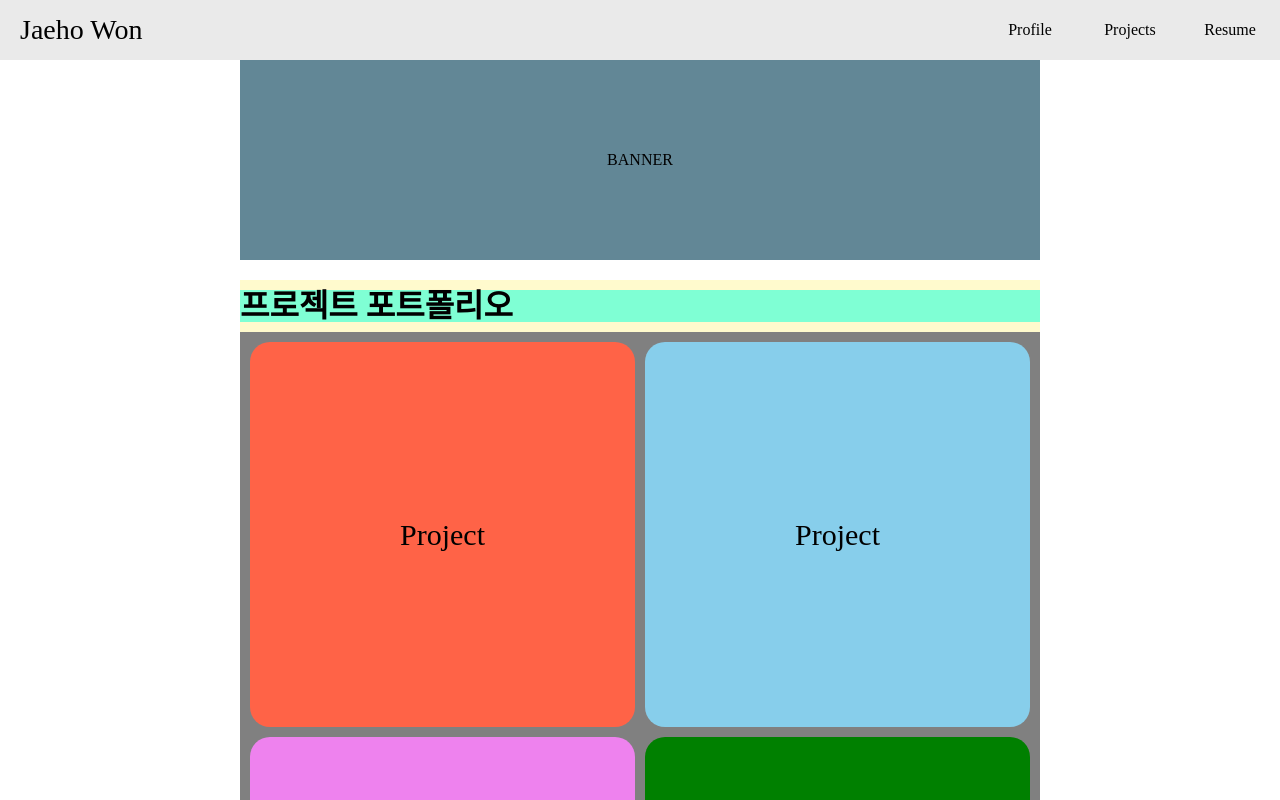
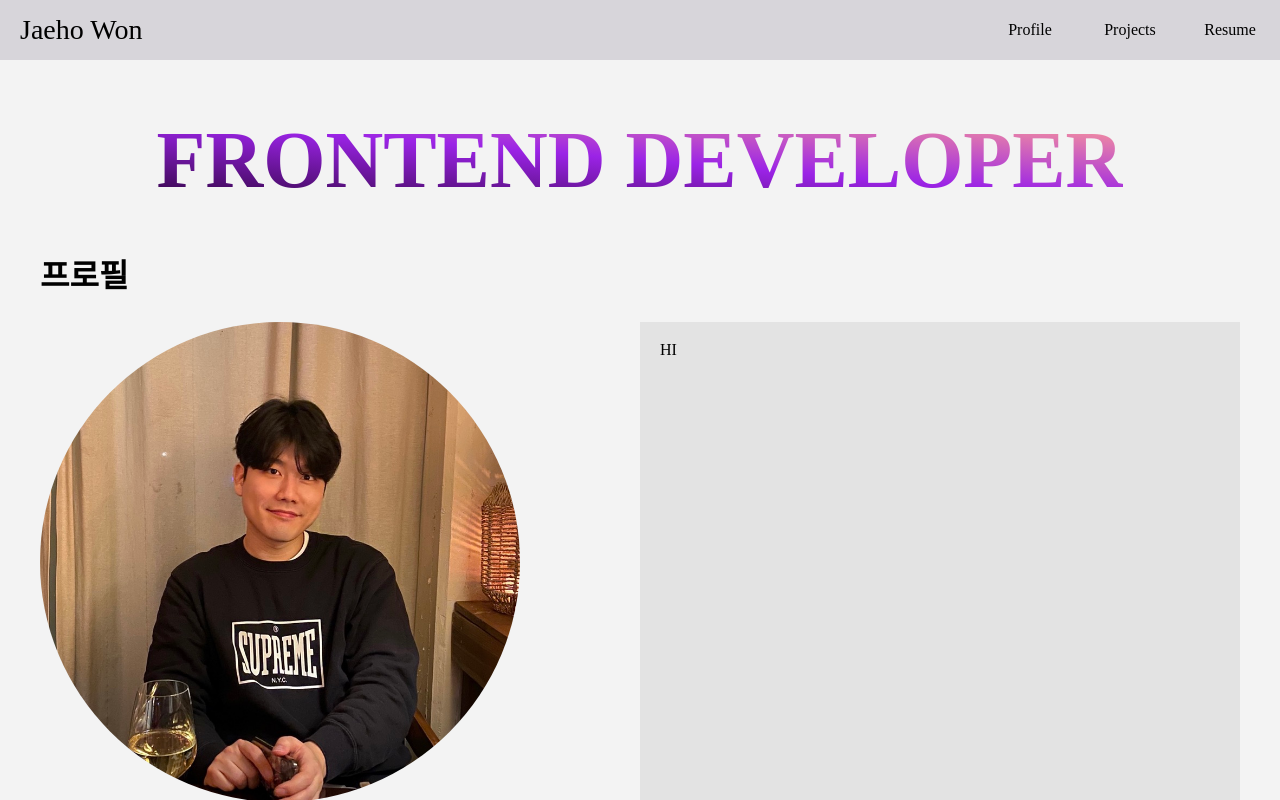
Before and after one commit to wonjh07/portfolio, a React (Vite) app: page / in a window 1280 px wide. Shown: the top 800 px of the page. Built offline with nearby package versions, Linux system fonts and the light colour scheme; a web font is replaced by a local one.

Commit message:
profile 추가

```diff
--- a/src/components/Banner.tsx
+++ b/src/components/Banner.tsx
@@ -3,7 +3,9 @@ import styled from 'styled-components';
 function Banner() {
   return (
     <>
-      <Container>BANNER</Container>
+      <Container>
+        <Text>FRONTEND DEVELOPER</Text>
+      </Container>
     </>
   );
 }
@@ -11,13 +13,20 @@ function Banner() {
 export default Banner;
 
 const Container = styled.div`
-  width: 800px;
+  width: 1200px;
   height: 200px;
-  background-color: #628796;
   box-sizing: border-box;
   display: flex;
   flex-direction: column;
   align-items: center;
   justify-content: center;
-  margin-bottom: 20px;
 `;
+
+const Text = styled.p`
+  font-family: 'Samsung Gothic';
+  font-size: 80px;
+  font-weight: bold;
+  background: linear-gradient(to right top, #330646, #9b23e6, #ff9e96);
+  color: transparent;
+  -webkit-background-clip: text;
+`;
--- a/src/components/Header.tsx
+++ b/src/components/Header.tsx
@@ -20,7 +20,7 @@ export default Header;
 const Container = styled.div`
   width: 100%;
   height: 60px;
-  background-color: #eaeaea;
+  background-color: #d7d5da;
   box-sizing: border-box;
   display: flex;
   flex-direction: row;
--- a/src/components/Home.tsx
+++ b/src/components/Home.tsx
@@ -2,6 +2,7 @@ import styled from 'styled-components';
 import Header from './Header';
 import ProjectBox from './ProjectBox';
 import Banner from './Banner';
+import Profile from './Profile';
 
 function Home() {
   return (
@@ -9,7 +10,9 @@ function Home() {
       <Container>
         <Header />
         <Banner />
+        <Profile />
         <ProjectBox />
+        <Footer />
       </Container>
     </>
   );
@@ -19,10 +22,18 @@ export default Home;
 
 const Container = styled.div`
   width: 100%;
-  min-width: 742px;
+  height: 100%;
+  min-width: 1200px;
   box-sizing: border-box;
   display: flex;
   flex-direction: column;
   align-items: center;
   justify-content: start;
+  user-select: none;
+  background-color: #f3f3f3;
 `;
+
+const Footer = styled.div`
+  width: 100%;
+  height: 200px;
+`;
--- /dev/null
+++ b/src/components/Profile.tsx
@@ -0,0 +1,47 @@
+import styled from 'styled-components';
+import * as s from '../style/style';
+import me from '../assets/images/me.jpeg';
+
+function Profile() {
+  return (
+    <>
+      <Container>
+        <s.MenuTitle>프로필</s.MenuTitle>
+        <Flexbox>
+          <Photo me={me} />
+          <Description>HI</Description>
+        </Flexbox>
+      </Container>
+    </>
+  );
+}
+
+export default Profile;
+
+const Container = styled.div`
+  width: 1200px;
+  margin-bottom: 60px;
+`;
+
+const Flexbox = styled.div`
+  width: 100%;
+  display: flex;
+  flex-direction: row;
+  justify-content: space-between;
+`;
+
+const Photo = styled.div<{ me: string }>`
+  width: 40%;
+  aspect-ratio: 1;
+  background-image: url(${(props) => props.me});
+  background-size: 100%;
+  border-radius: 400px;
+  box-sizing: border-box;
+`;
+
+const Description = styled.div`
+  width: 50%;
+  padding: 20px;
+  box-sizing: border-box;
+  background-color: #e3e3e3;
+`;
--- a/src/components/ProjectBox.tsx
+++ b/src/components/ProjectBox.tsx
@@ -1,4 +1,5 @@
 import styled from 'styled-components';
+import * as s from '../style/style';
 
 function ProjectBox() {
   const boxClick = (a: string = 'hi') => {
@@ -8,19 +9,19 @@ function ProjectBox() {
   return (
     <>
       <Container>
-        <MenuTitle>프로젝트 포트폴리오</MenuTitle>
+        <s.MenuTitle>프로젝트 포트폴리오</s.MenuTitle>
         <GridBox>
           <Box onClick={() => boxClick('111111')} bgColor="tomato">
-            <Title>Project</Title>
+            <s.Title>Project</s.Title>
           </Box>
           <Box onClick={() => boxClick()} bgColor="skyblue">
-            <Title>Project</Title>
+            <s.Title>Project</s.Title>
           </Box>
           <Box onClick={() => boxClick()} bgColor="violet">
-            <Title>Project</Title>
+            <s.Title>Project</s.Title>
           </Box>
           <Box onClick={() => boxClick()} bgColor="green">
-            <Title>Project</Title>
+            <s.Title>Project</s.Title>
           </Box>
         </GridBox>
       </Container>
@@ -31,30 +32,21 @@ function ProjectBox() {
 export default ProjectBox;
 
 const Container = styled.div`
-  width: 800px;
+  width: 1200px;
   box-sizing: border-box;
   display: flex;
   flex-direction: column;
   justify-content: center;
   align-items: center;
-  background-color: lemonchiffon;
 `;
 
 const GridBox = styled.div`
   display: grid;
-  width: 400px;
-  max-width: 800px;
-  grid-template-columns: repeat(1, 1fr);
+  width: 100%;
+  grid-template-columns: repeat(2, 1fr);
   grid-template-rows: auto;
   box-sizing: border-box;
   gap: 10px;
-  padding: 10px;
-  background-color: grey;
-
-  @media screen and (min-width: 800px) {
-    grid-template-columns: repeat(2, 1fr);
-    width: 800px;
-  }
 `;
 
 const Box = styled.div<{ bgColor: string }>`
@@ -67,10 +59,9 @@ const Box = styled.div<{ bgColor: string }>`
   flex-direction: column;
   align-items: center;
   justify-content: center;
-  border-radius: 20px;
+  border-radius: 30px;
   box-shadow: 1px 1px 7px grey;
   cursor: pointer;
-  user-select: none;
 
   :hover {
     transition: all 0.12s ease-in-out;
@@ -78,19 +69,3 @@ const Box = styled.div<{ bgColor: string }>`
     box-shadow: 0px 0px 10px grey;
   }
 `;
-
-const Title = styled.p`
-  text-align: center;
-  font-family: 'Samsung Gothic';
-  font-size: 30px;
-`;
-
-const MenuTitle = styled.p`
-  width: 100%;
-  text-align: start;
-  background-color: aquamarine;
-  font-family: 'Samsung Gothic';
-  font-size: 2rem;
-  font-weight: bold;
-  margin: 10px 0;
-`;
--- a/src/main.tsx
+++ b/src/main.tsx
@@ -1,10 +1,14 @@
-import React from "react";
-import ReactDOM from "react-dom/client";
-import App from "./App";
-import "./style/global.css";
+import React from 'react';
+import ReactDOM from 'react-dom/client';
+import App from './App';
+import './style/global.css';
+import theme from './style/theme';
+import { ThemeProvider } from 'styled-components';
 
-ReactDOM.createRoot(document.getElementById("root") as HTMLElement).render(
+ReactDOM.createRoot(document.getElementById('root') as HTMLElement).render(
   <React.StrictMode>
-    <App />
-  </React.StrictMode>
+    <ThemeProvider theme={theme}>
+      <App />
+    </ThemeProvider>
+  </React.StrictMode>,
 );
--- /dev/null
+++ b/src/style/style.tsx
@@ -0,0 +1,16 @@
+import styled from 'styled-components';
+
+export const MenuTitle = styled.p`
+  width: 100%;
+  text-align: start;
+  font-family: 'Samsung Gothic';
+  font-size: 2rem;
+  font-weight: bold;
+  margin-bottom: 30px;
+`;
+
+export const Title = styled.p`
+  text-align: center;
+  font-family: 'Samsung Gothic';
+  font-size: 30px;
+`;
--- /dev/null
+++ b/src/style/theme.tsx
@@ -0,0 +1,5 @@
+import styled from 'styled-components';
+
+const theme = {};
+
+export default theme;
```
Also changed, not shown: src/assets/images/me.jpeg (added), src/style/style.css (deleted).
